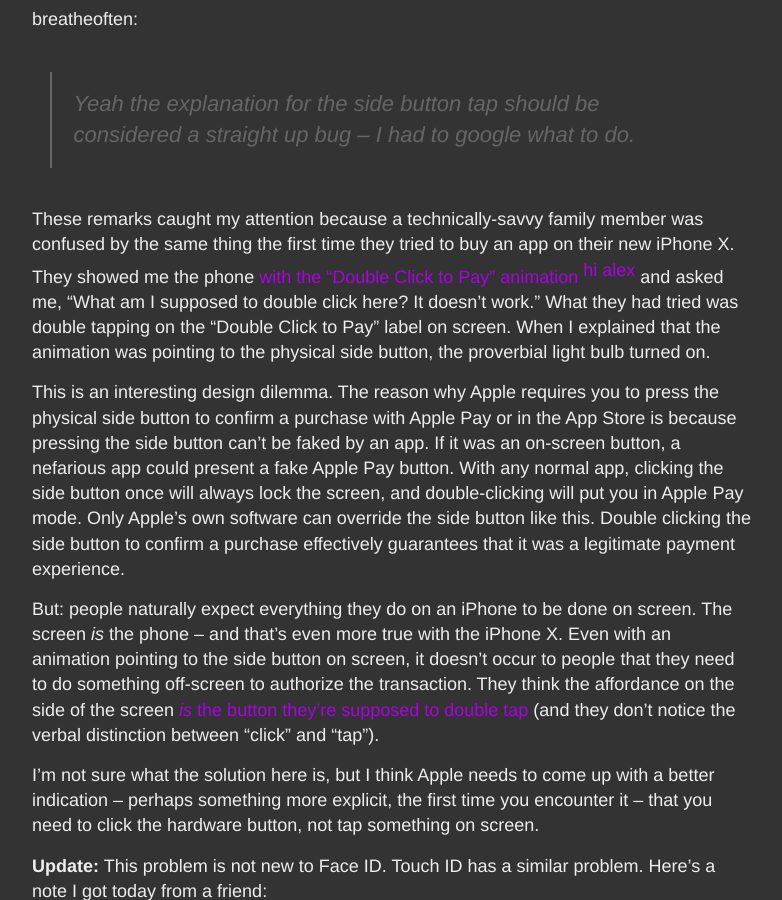
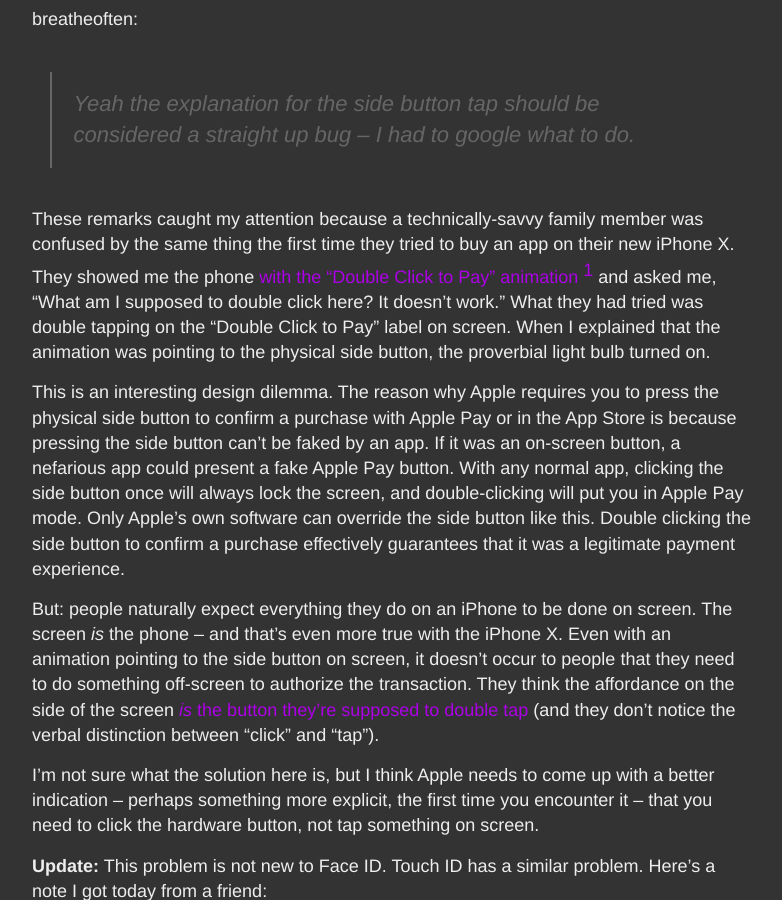
Before and after one commit to hencefarthing/hencefarthing.github.io, a Jekyll site: the page built from _posts/2018-01-20-Sorry-John.md, in a window 1280 px wide and 900 px high, scrolled down 1229 px. Shown: the whole window, without its empty margins (248-1030 px from the left). Built offline with Jekyll 4.4.1, drawn with Linux system fonts in a browser that asks for light colours.

Commit message:
1 instead of hi alex

```diff
--- a/_posts/2018-01-20-Sorry-John.md
+++ b/_posts/2018-01-20-Sorry-John.md
@@ -35,7 +35,7 @@
   > Yeah the explanation for the side button tap should be considered
   > a straight up bug -- I had to google what to do.
 
-These remarks caught my attention because a technically-savvy family member was confused by the same thing the first time they tried to buy an app on their new iPhone X. They showed me the phone [with the "Double Click to Pay" animation][a] <sup id="fnr1-2017-12-28">[hi alex]</sup> and asked me, "What am I supposed to double click here? It doesn't work." What they had tried was double tapping on the "Double Click to Pay" label on screen. When I explained that the animation was pointing to the physical side button, the proverbial light bulb turned on.
+These remarks caught my attention because a technically-savvy family member was confused by the same thing the first time they tried to buy an app on their new iPhone X. They showed me the phone [with the "Double Click to Pay" animation][a] <sup id="fnr1-2017-12-28">[1]</sup> and asked me, "What am I supposed to double click here? It doesn't work." What they had tried was double tapping on the "Double Click to Pay" label on screen. When I explained that the animation was pointing to the physical side button, the proverbial light bulb turned on.
 
 This is an interesting design dilemma. The reason why Apple requires you to press the physical side button to confirm a purchase with Apple Pay or in the App Store is because pressing the side button can't be faked by an app. If it was an on-screen button, a nefarious app could present a fake Apple Pay button. With any normal app, clicking the side button once will always lock the screen, and double-clicking will put you in Apple Pay mode. Only Apple's own software can override the side button like this. Double clicking the side button to confirm a purchase effectively guarantees that it was a legitimate payment experience.
 
@@ -112,4 +112,4 @@
 </ol>
 </div>
 
-[hi alex]: #fn1-2017-12-28
+[1]: #fn1-2017-12-28
```
